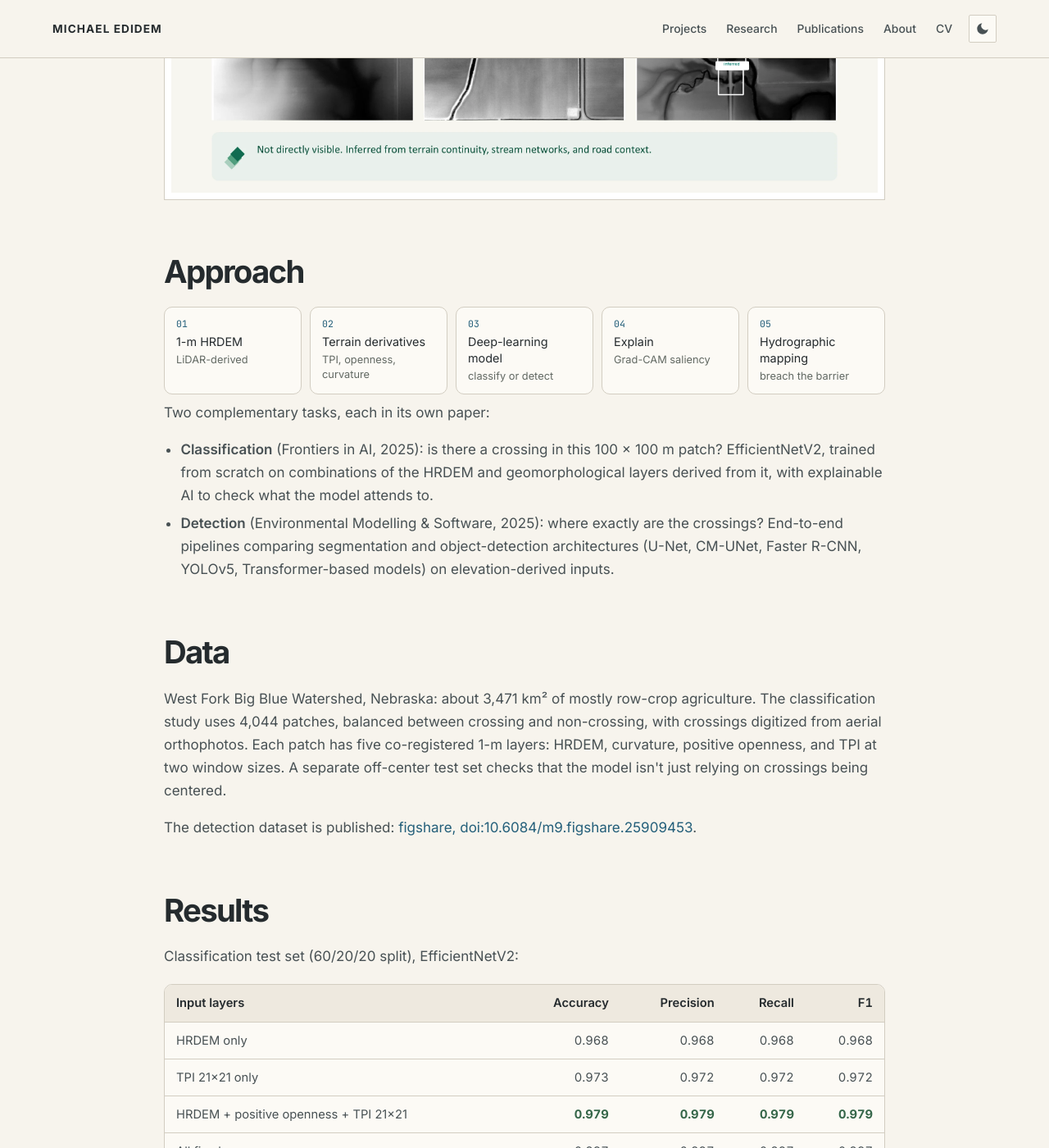
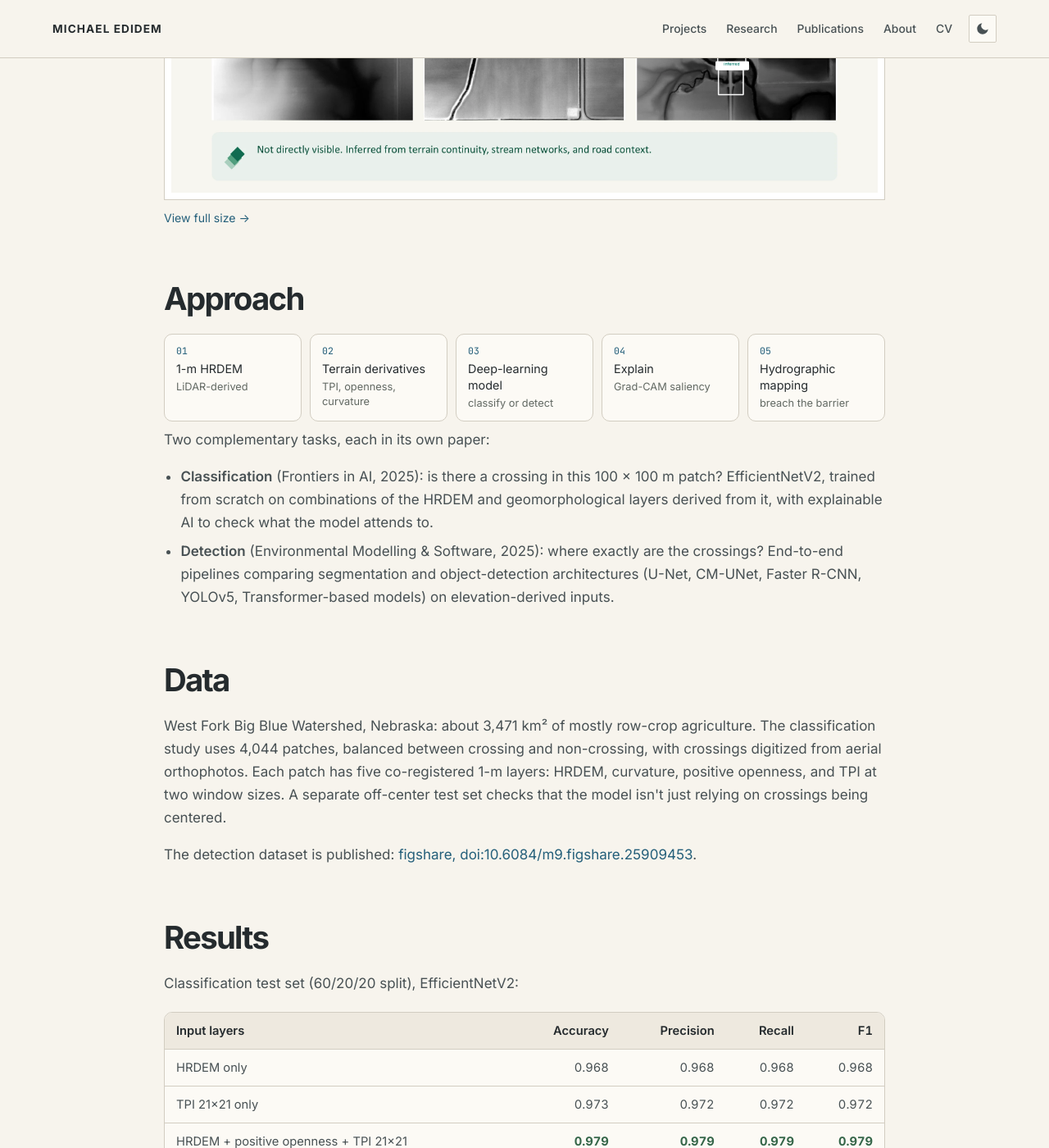
Before and after one commit to mikedidem/medidem, a Jekyll site: the page built from _pages/projects/drainage-crossing-detection.html, in a window 1280 px wide and 1400 px high, scrolled down 1255 px. Shown: the whole window at 82% size. Built offline with Jekyll 4.4.1, drawn with Linux system fonts in a browser that asks for light colours; some of the changed text lies outside the part shown.

Commit message:
Widen current research, add full-size figure links, rename Background label

```diff
--- a/_pages/home.html
+++ b/_pages/home.html
@@ -251,7 +251,7 @@ title: ""
 <section class="section section--alt" id="about">
   <div class="container about-grid">
     <div>
-      <span class="eyebrow">Background</span>
+      <span class="eyebrow">About</span>
       <h2>Background</h2>
       <p>I'm a PhD researcher in Geographic Information Systems and Environmental Modeling at Southern Illinois University Carbondale. Before graduate school I spent five years in applied geospatial work: surveying, enterprise GIS and UAV inspection at a power utility. In 2025 I interned as a GIS Specialist at CDM Smith, working on AI-based wetland delineation and Bayesian PFAS modeling.</p>
       <p><a href="{{ '/about/' | relative_url }}">Experience, education and awards →</a></p>
--- a/_pages/projects/drainage-crossing-detection.html
+++ b/_pages/projects/drainage-crossing-detection.html
@@ -32,7 +32,8 @@ description: "Deep-learning classification and detection of drainage crossings (
     <h2>Problem</h2>
     <p>High-resolution digital elevation models (HRDEMs) from LiDAR capture road embankments but not the culverts and bridges that carry water underneath them. To a flow-routing algorithm every road looks like a dam, so derived stream networks are cut and diverted. Fixing this means knowing where the drainage crossings are, and mapping them by hand from aerial imagery doesn't scale.</p>
     <figure>
-      <img src="{{ '/images/projects/drainage-problem-slide.webp' | relative_url }}" alt="Spatially implicit infrastructure: drainage crossings are often not represented in elevation data because road surfaces hide the culverts, so their locations must be inferred from terrain patterns at road-drainage intersections. Three LiDAR elevation tiles show inferred crossings." width="2880" height="1460" loading="lazy">
+      <a href="{{ '/images/projects/drainage-problem-slide.webp' | relative_url }}" target="_blank" rel="noopener" aria-label="Open the drainage-crossing problem slide at full size"><img src="{{ '/images/projects/drainage-problem-slide.webp' | relative_url }}" alt="Spatially implicit infrastructure: drainage crossings are often not represented in elevation data because road surfaces hide the culverts, so their locations must be inferred from terrain patterns at road-drainage intersections. Three LiDAR elevation tiles show inferred crossings." width="2880" height="1460" loading="lazy"></a>
+      <figcaption><a href="{{ '/images/projects/drainage-problem-slide.webp' | relative_url }}" target="_blank" rel="noopener">View full size →</a></figcaption>
     </figure>
 
     <h2>Approach</h2>
@@ -68,8 +69,8 @@ description: "Deep-learning classification and detection of drainage crossings (
     </div>
     <p>The best models improve on the earlier CNN baseline by 3.4–4.9 percentage points. More layers didn't help: stacking all five derivatives cut accuracy to 0.897, so feature selection mattered more than feature volume.</p>
     <figure>
-      <img src="{{ '/images/projects/drainage-saliency.jpg' | relative_url }}" alt="Pairs of elevation patches and Grad-CAM saliency overlays, with attention concentrated where streams cross roads" loading="lazy">
-      <figcaption>Grad-CAM saliency: the model's attention falls where the stream channel meets the road embankment, the physically meaningful location.</figcaption>
+      <a href="{{ '/images/projects/drainage-saliency.jpg' | relative_url }}" target="_blank" rel="noopener" aria-label="Open the Grad-CAM saliency figure at full size"><img src="{{ '/images/projects/drainage-saliency.jpg' | relative_url }}" alt="Pairs of elevation patches and Grad-CAM saliency overlays, with attention concentrated where streams cross roads" loading="lazy"></a>
+      <figcaption>Grad-CAM saliency: the model's attention falls where the stream channel meets the road embankment, the physically meaningful location. <a href="{{ '/images/projects/drainage-saliency.jpg' | relative_url }}" target="_blank" rel="noopener">View full size →</a></figcaption>
     </figure>
 
     <h2>Contribution</h2>
@@ -81,8 +82,8 @@ description: "Deep-learning classification and detection of drainage crossings (
     <div class="callout"><p><strong>Research question:</strong> Earth foundation-model embeddings are globally available, but global coverage of a representation does not guarantee geographic validity of the decision rule learned from it. Do drainage-crossing models trained on AlphaEarth embeddings retain predictive skill under zero-shot transfer to geographically distinct regions, relative to models trained on terrain covariates alone?</p></div>
     <p>Models are trained on labeled crossings in Nebraska and evaluated, without retraining or local calibration, in Illinois, North Dakota and California.</p>
     <figure>
-      <img src="{{ '/images/projects/fm-transfer-design.webp' | relative_url }}" alt="Map of the contiguous United States: models are trained in Nebraska and tested without retraining in North Dakota, Illinois and California." width="1270" height="700" loading="lazy">
-      <figcaption>Source region (Nebraska) and three zero-shot test regions.</figcaption>
+      <a href="{{ '/images/projects/fm-transfer-design.webp' | relative_url }}" target="_blank" rel="noopener" aria-label="Open the transfer-design map at full size"><img src="{{ '/images/projects/fm-transfer-design.webp' | relative_url }}" alt="Map of the contiguous United States: models are trained in Nebraska and tested without retraining in North Dakota, Illinois and California." width="1270" height="700" loading="lazy"></a>
+      <figcaption>Source region (Nebraska) and three zero-shot test regions. <a href="{{ '/images/projects/fm-transfer-design.webp' | relative_url }}" target="_blank" rel="noopener">View full size →</a></figcaption>
     </figure>
     <p>Three input representations, DEM-derived terrain covariates, 64-dimensional AlphaEarth embeddings and their fusion, are each paired with two downstream learners (XGBoost and a CNN), giving six configurations.</p>
     <p>Area under the precision–recall curve (PR-AUC):</p>
--- a/assets/css/atlas.css
+++ b/assets/css/atlas.css
@@ -172,3 +172,8 @@ h2 { font-size:clamp(1.8rem,3vw,2.4rem); }
 .cta__earth .globe-key { color:var(--text-2); }
 .cta__earth .globe-note { color:var(--muted); }
 @media(max-width:767px) { .cta__earth { display:none; } .cta--earthrise { padding-bottom:52px; } }
+
+/* Current research: heading above two equal columns */
+.current { grid-template-columns:1fr 1fr; }
+.current__head { grid-column:1 / -1; display:flex; align-items:center; gap:12px; flex-wrap:wrap; }
+@media(max-width:900px) { .current { grid-template-columns:1fr; } }
```
Also changed, not shown: _pages/projects/chirrp.html (+4 -4 lines).
